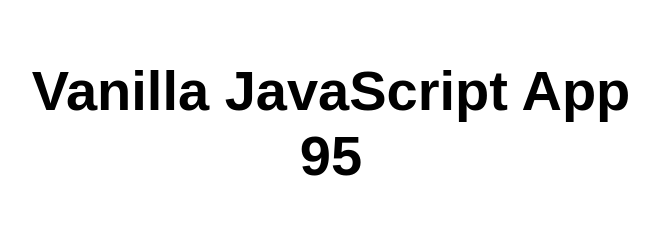
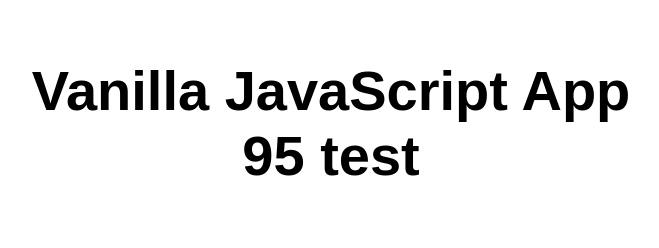
Before and after one commit to thomasgauvin/vanilla-static-site, a plain HTML site: page index.html in a window 1280 px wide. Shown: the whole page, without its empty margins (309-968 px from the left). Drawn offline with Linux system fonts and the light colour scheme.

Commit message:
changed message

```diff
--- a/index.html
+++ b/index.html
@@ -10,7 +10,7 @@
 
 <body>
   <main>
-    <h1>Vanilla JavaScript App 95</h1>
+    <h1>Vanilla JavaScript App 95 test</h1>
   </main>
 </body>
 
```
